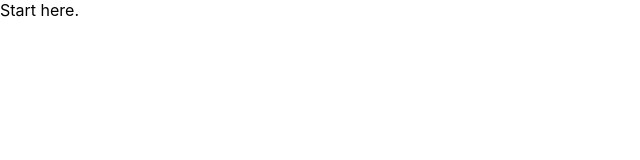
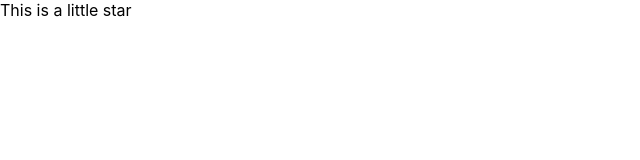
Before and after one commit to Toppedyk/movietime, a React (Create React App) app: page / in a window 1280 px wide. Shown: the top 160 px of the page, without its empty margins (0-640 px from the left). Built offline with nearby package versions, Linux system fonts and the light colour scheme; the HTML template or start-up script is replaced by a standard one.

Commit message:
Practice component

```diff
--- a/src/App.js
+++ b/src/App.js
@@ -1,11 +1,9 @@
 import React from 'react';
 
+const Star = () => React.createElement('div', null, 'This is a little star');
+
 function App() {
-  return (
-    <div className="App">
-      Start here.
-    </div>
-  );
+  return Star();
 }
 
 export default App;
```
